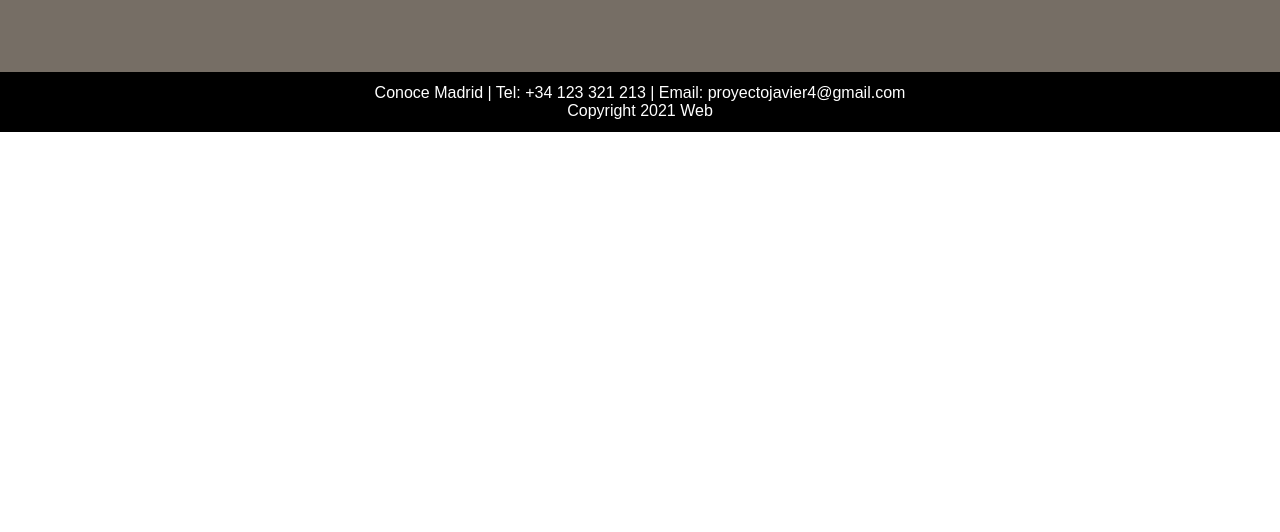
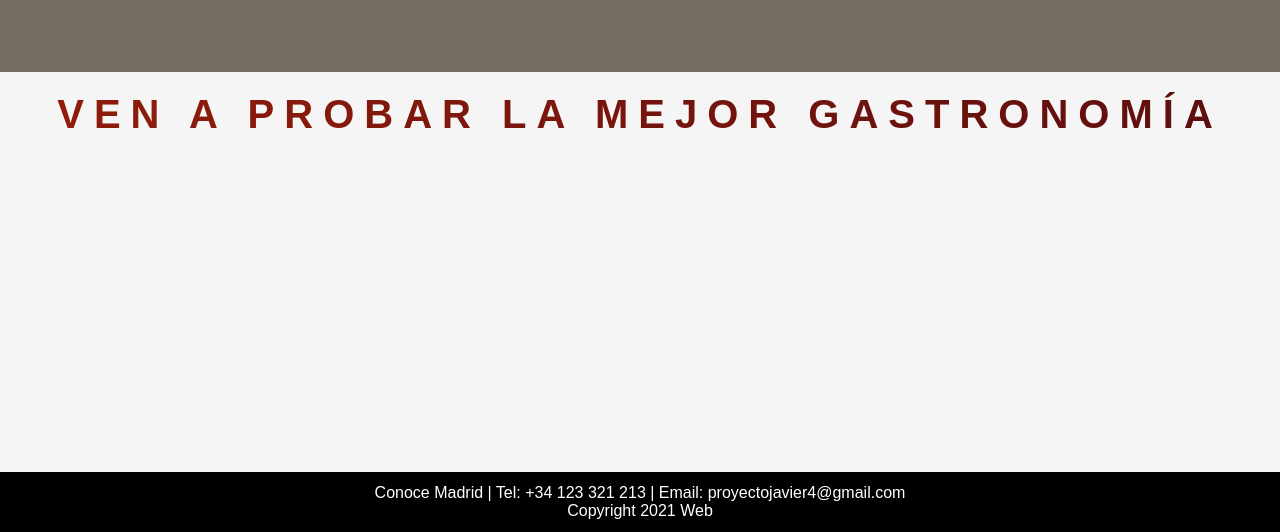
Before and after one commit to EquipoJavier/Proyecto-react, a React app: page /gastronomia in a window 1280 px wide. Shown: the part 2195-2727 px from the top of the page. Before the commit the page ends 2327 px from the top, so only its background shows below. Built offline with nearby package versions, Linux system fonts and the light colour scheme.

Commit message:
continuing with restaurants

```diff
--- a/src/components/Gastronomia/FirstSection/IntrodGastro.js
+++ b/src/components/Gastronomia/FirstSection/IntrodGastro.js
@@ -48,7 +48,7 @@ const lightBackground = {
 
 export default function IntrodGastro() {
     return (
-        <div style={lightBackground}>
+        <div >
             <IntroText text={text} gallery={gallery} />
         </div>
     )
--- a/src/components/Gastronomia/Gastronomia.js
+++ b/src/components/Gastronomia/Gastronomia.js
@@ -9,7 +9,7 @@ export default function Gastronomia() {
         <>
             <IntrodGastro />
             <Platos title="Platos con historia"/>
-            <Restaurantes />
+            <Restaurantes title="Ven a probar la mejor gastronomía"/>
         </>
     )
 }
--- a/src/components/Gastronomia/SecondSection/Platos.js
+++ b/src/components/Gastronomia/SecondSection/Platos.js
@@ -1,11 +1,11 @@
 import Popup from '../../Popup/Popup';
 import './Platos.scss';
 
-export default function Platos(title) {
+export default function Platos(props) {
     return (
         <div className="platos">
             <div className="platos__titulo">
-                <span className="platos__titulo--heading">{title.title}</span>
+                <span className="platos__titulo--heading">{props.title}</span>
             </div>
 
             <Popup />
--- a/src/components/Gastronomia/SecondSection/Platos.scss
+++ b/src/components/Gastronomia/SecondSection/Platos.scss
@@ -1,5 +1,6 @@
 .platos {
     background-color: #766E65;
+    box-shadow: 0 0 2rem 2rem #766E65;
     &__titulo {
         text-align: center;
         padding-top: 2rem;
--- a/src/components/Gastronomia/ThirdSection/Restaurantes.js
+++ b/src/components/Gastronomia/ThirdSection/Restaurantes.js
@@ -1,9 +1,11 @@
 import './Restaurantes.scss';
 
-export default function Restaurantes() {
+export default function Restaurantes(props) {
     return (
-        <>
-
-        </>
+        <div className="restaurantes">
+            <div className="restaurantes__titulo">
+                <span className="restaurantes__titulo--heading">{props.title}</span>
+            </div>
+        </div>
     )
 }
--- a/src/components/Gastronomia/ThirdSection/Restaurantes.scss
+++ b/src/components/Gastronomia/ThirdSection/Restaurantes.scss
@@ -0,0 +1,26 @@
+.restaurantes {
+    background-color: #F5F5F5;
+    height: 50vh;
+
+    &__titulo {
+        text-align: center;
+        padding-top: 2rem;
+
+        &--heading {
+            background-image: linear-gradient(to right, rgb(143, 28, 12), rgb(94, 14, 14));
+            -webkit-background-clip: text;
+            color: transparent;
+
+            text-transform: uppercase;
+            font-size: 4rem;
+            font-weight: bold;
+            letter-spacing: 1rem;
+            display: inline-block;
+            transition: all 0.1s;
+            &:hover {
+                transform: scale(1.05) translateY(0.5rem);
+                text-shadow: 0rem 0.5rem 1rem rgba(0, 0, 0, 0.3);
+            }
+        }
+    }
+}
```
